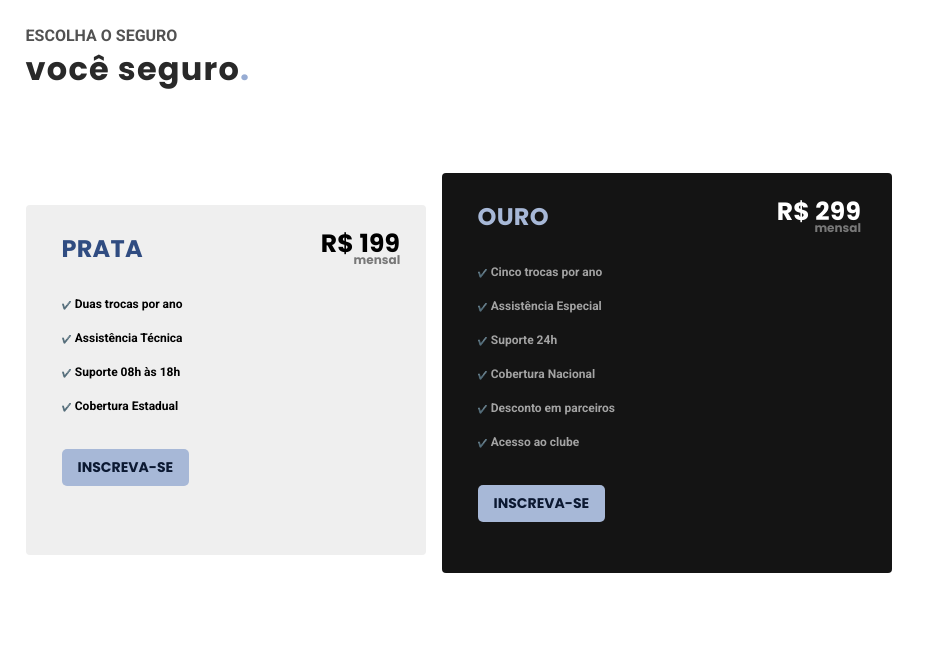
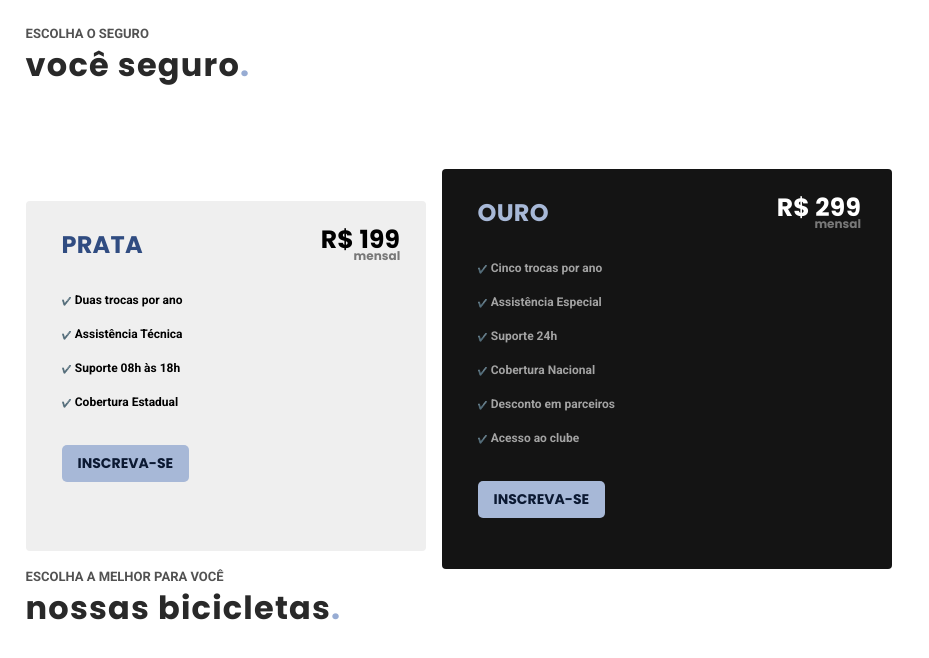
Before and after one commit to GustavoRMendes/next-bike, a Next.js app: page / in a window 1280 px wide. Shown: the top 658 px of the page, without its empty margins (0-929 px from the left). Built offline with nearby package versions, Linux system fonts and the light colour scheme.

Commit message:
section bike

```diff
--- a/src/app/globals.css
+++ b/src/app/globals.css
@@ -30,6 +30,7 @@ h3 {
 }
 p {
   color: #525252;
+  font-size:13px;
 }
 span {
   color: #97acd3;
--- a/src/app/page.tsx
+++ b/src/app/page.tsx
@@ -4,7 +4,7 @@ import React from 'react'
 export default function Home () {
   return (
     <>
-      <p>ESCOLHA O SEGURO</p>
+      <p >ESCOLHA O SEGURO</p>
       <h1>você seguro<strong>.</strong></h1>
       <main>
         <div className='prata'>
@@ -51,7 +51,10 @@ export default function Home () {
         </div>
 
       </main>
-
+      <div>
+      <p>ESCOLHA A MELHOR PARA VOCÊ</p>
+      <h1>nossas bicicletas<strong>.</strong></h1>
+      </div>
     </>
   )
 }
```
